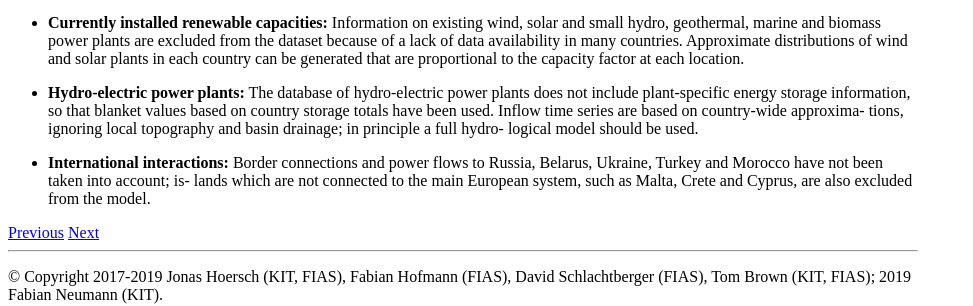
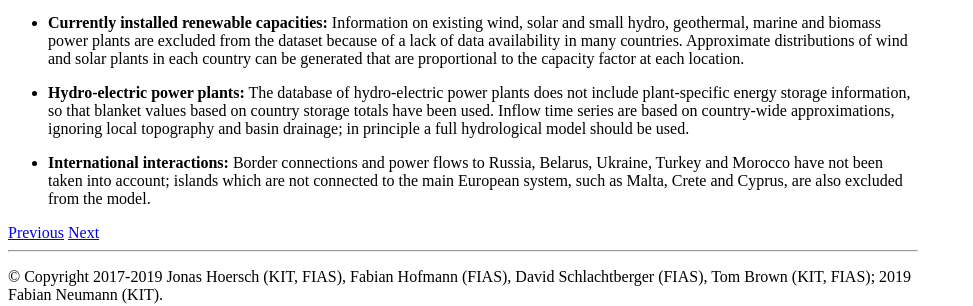
Before and after one commit to PyPSA/PyPSA, a Sphinx documentation site: the page built from doc/limitations.rst, in a window 1280 px wide. Shown: the part 946-1252 px from the top of the page, without its empty margins (0-973 px from the left). Built offline with Sphinx 7.4.7 and the Read the Docs theme 2.0.0, drawn with Linux system fonts in a browser that asks for light colours.

Commit message:
limitations line break corrections

```diff
--- a/doc/limitations.rst
+++ b/doc/limitations.rst
@@ -42,12 +42,12 @@ improving the approximations.
 - **Hydro-electric power plants:**
   The database of hydro-electric power plants does not include plant-specific
   energy storage information, so that blanket values based on country storage
-  totals have been used. Inflow time series are based on country-wide approxima-
-  tions, ignoring local topography and basin drainage; in principle a full hydro-
-  logical model should be used.
+  totals have been used. Inflow time series are based on country-wide approximations,
+  ignoring local topography and basin drainage; in principle a full
+  hydrological model should be used.
 
 - **International interactions:**
   Border connections and power flows to Russia,
-  Belarus, Ukraine, Turkey and Morocco have not been taken into account; is-
-  lands which are not connected to the main European system, such as Malta,
+  Belarus, Ukraine, Turkey and Morocco have not been taken into account;
+  islands which are not connected to the main European system, such as Malta,
   Crete and Cyprus, are also excluded from the model.
```
